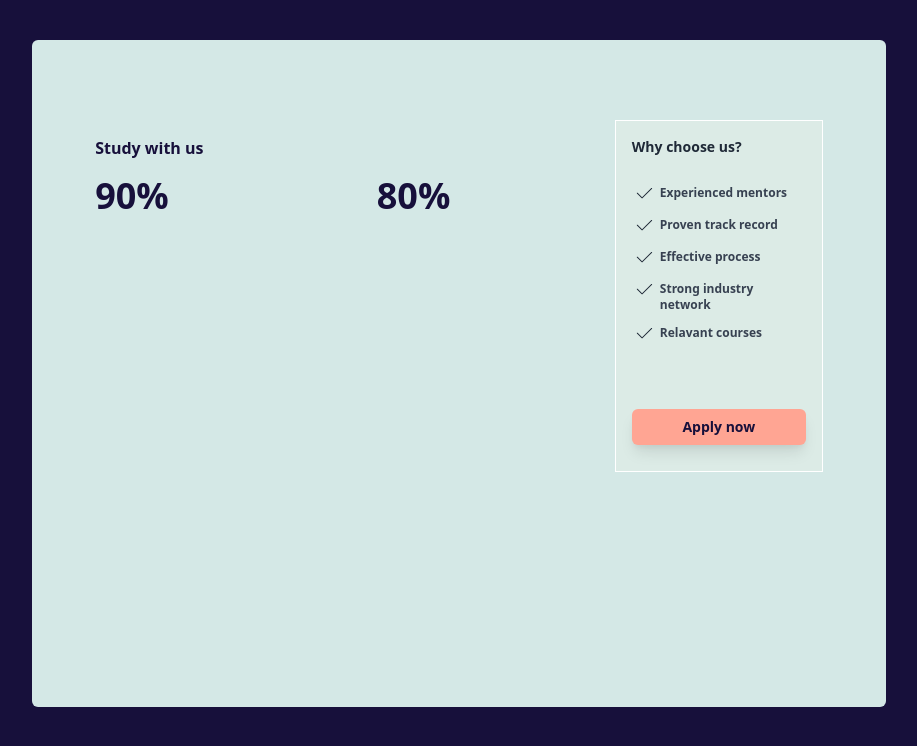
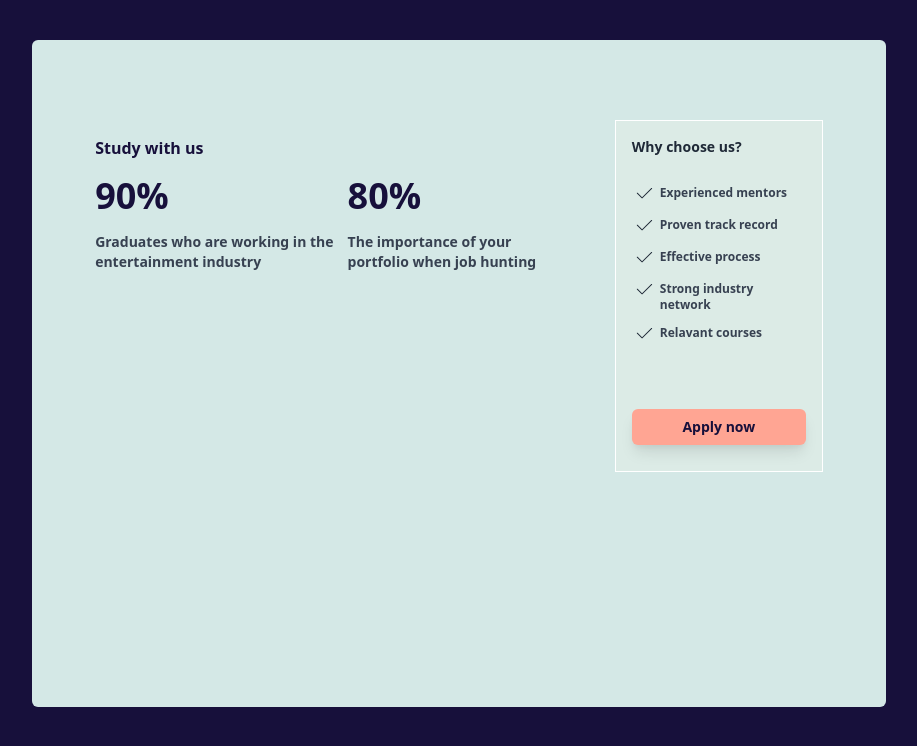
Before and after one commit to nasir-001/100-components, a Vue app: page /layout30 in a window 1280 px wide. Shown: the top 746 px of the page, without its empty margins (181-1098 px from the left). Built offline with nearby package versions, Linux system fonts and the light colour scheme; the HTML template or start-up script is replaced by a standard one.

Commit message:
finish the top left flex items

```diff
--- a/src/views/Layout30.vue
+++ b/src/views/Layout30.vue
@@ -7,11 +7,21 @@
             Study with us
           </div>
           <div class="flex">
-            <div class="pt-4 text-4xl text-layout30backgroundColor font-bold">
-              90%
+            <div class="pt-4 w-1/2">
+              <div class="text-4xl text-layout30backgroundColor font-bold">
+                90%
+              </div>
+              <div class="text-sm text-gray-700 pt-4 font-semibold">
+                Graduates who are working in the entertainment industry
+              </div>
             </div>
-            <div class="pt-4 ml-52 text-4xl text-layout30backgroundColor font-bold">
-              80%
+            <div class="pt-4 w-1/2">
+              <div class="text-4xl text-layout30backgroundColor font-bold">
+                80%
+              </div>
+              <div class="text-sm mr-10 text-gray-700 pt-4 font-semibold">
+                The importance of your portfolio when job hunting
+              </div>
             </div>
           </div>
         </div>
```
